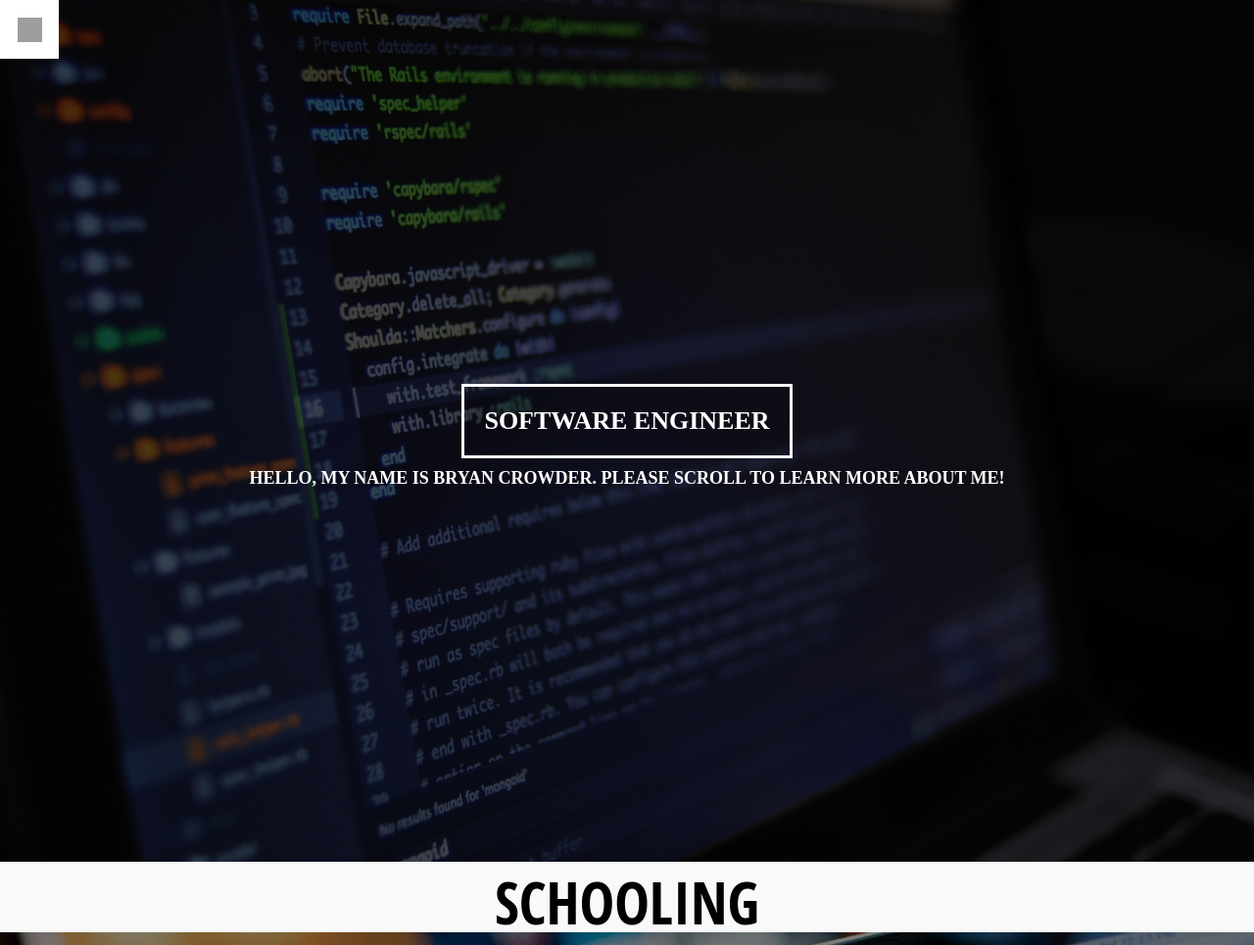
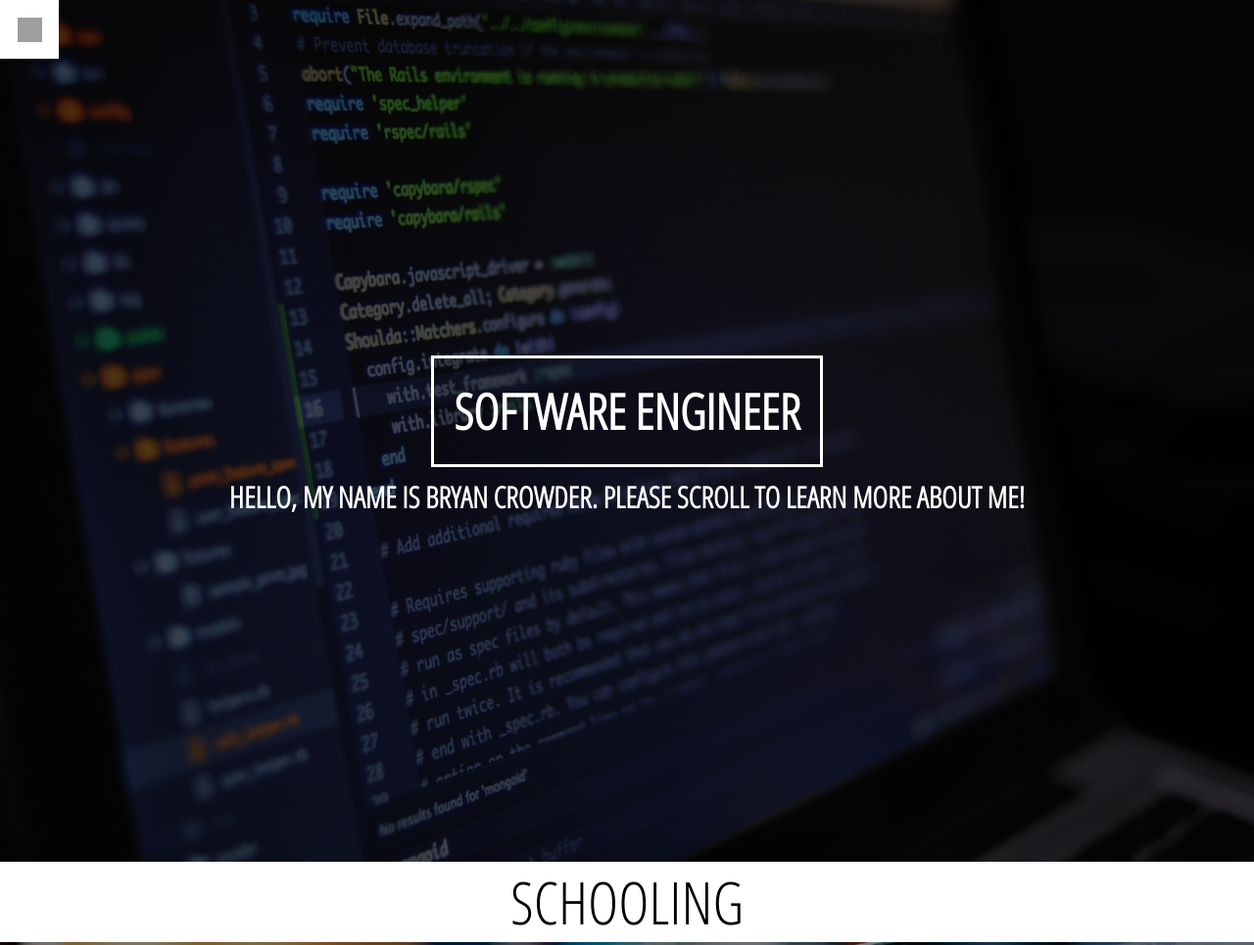
Before and after one commit to BryanLCrowder/.github.io, a plain HTML site: page aboutme.html in a window 1280 px wide. Shown: the top 965 px of the page at 98% size. Drawn offline with Linux system fonts and the light colour scheme; grey boxes are pictures that could not be loaded.

Commit message:
updates for fonts and sizes

```diff
--- a/aboutme.css
+++ b/aboutme.css
@@ -1,4 +1,5 @@
 /* reset */
+@import url('https://fonts.googleapis.com/css?family=Open+Sans+Condensed:300');
 * {
   margin: 0;
   padding: 0;
@@ -93,22 +94,23 @@ body {
   text-align: center;
   text-transform: uppercase;
   color: #fff;
-  font-size: 12px;
+  font-size: 20px;
+ font-family: 'Open Sans Condensed', sans-serif;
 }
 #info #info-content h1 {
   color: #fff;
   border: 3px solid #fff;
   text-align: center;
   background: rgba(0, 0, 0, 0.1);
-  font-size: 22px;
+  font-size: 50px;
   font-weight: normal;
   padding: 20px;
   margin: 10px;
   display: inline-block;
+ font-family: 'Open Sans Condensed', sans-serif;
 }
 #info #info-content h1 strong {
   display: block;
-  font-size: 26px;
 }
 
 a {text-decoration:  none;
@@ -189,6 +191,7 @@ a {text-decoration:  none;
 
 .aboutmetext {
     color: whitesmoke;
+    font-family: 'Open Sans Condensed', sans-serif;
     padding-top: 10%;
     padding-left: 10%;
     padding-right: 10%;
@@ -216,7 +219,7 @@ a {text-decoration:  none;
     padding-top: 2%;
     padding-left: 10%;
     padding-right: 10%;
-
+    font-family: 'Open Sans Condensed', sans-serif;
     text-align: left;
 
 }
--- a/aboutme.html
+++ b/aboutme.html
@@ -59,11 +59,9 @@
             </div>
             <!--info div-->
         <!--wrapper div-->
-    <div class="centersection">
         <div class="centerparagraph">
             <p>Schooling</p>
         </div>
-    </div>
     <div class="hero-image1">
         <div class="aboutmetext">
             <p>Brigham Young University-Idaho</p>
@@ -90,10 +88,9 @@
             <p> This has allowed me to learn how to deal with difficult people and has allowed me understand others with a more relative point of view.</p>
         </div>
     </div>
-    <div class="centersection">
+
         <div class="centerparagraph">
             <p>My Life</p>
-        </div>
         </div>
     <div class="hero-image3">
                         <div class="aboutmetext">
```
